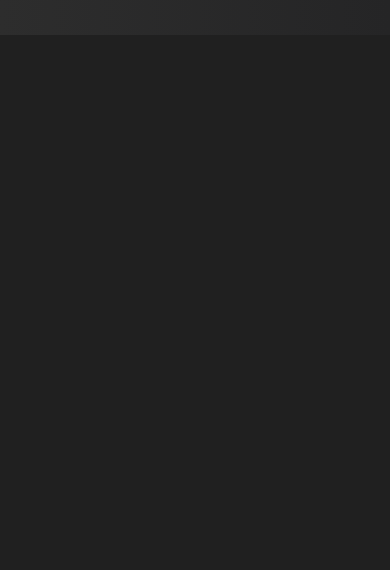
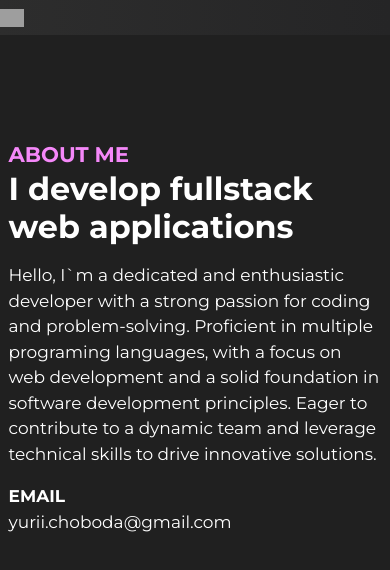
Before and after one commit to newento14/portfolio, a Next.js app: page /readme in a window 390 px wide. Shown: the top 570 px of the page. Built offline with nearby package versions, Linux system fonts and the light colour scheme; grey boxes are pictures that could not be loaded.

Commit message:
readme section

```diff
--- a/src/app/page.tsx
+++ b/src/app/page.tsx
@@ -13,7 +13,7 @@ export default function Home() {
 
   return (
     <div
-      className="h-[90vh] flex max-xl:flex-col max-xl:gap-y-6 justify-center items-center text-[#d8d5cf] gap-x-16 max-sm:gap-x-2">
+      className="h-[90vh] flex max-xl:flex-col max-xl:gap-y-6 max-sm:pt-24 justify-center items-center text-[#d8d5cf] gap-x-16 max-sm:gap-x-2">
       <div className="flex flex-col gap-y-4">
         <motion.h1 initial={{y: 50, opacity: 0}}
                    whileInView={{
--- a/src/app/readme/page.tsx
+++ b/src/app/readme/page.tsx
@@ -1,7 +1,22 @@
 export default function Page() {
   return (
-    <div>
-
+    <div className="flex text-white justify-center items-center h-[80vh]">
+      <div className="flex flex-col max-w-[600px] w-fit px-2 gap-y-4">
+        <div>
+          <p className="font-bold text-xl text-purple">ABOUT ME</p>
+          <p className="font-bold text-3xl">I develop fullstack web applications</p>
+        </div>
+        <p>Hello, I`m a dedicated and enthusiastic developer with a strong
+          passion for coding and problem-solving. Proficient in multiple programing
+          languages, with a focus on web development and a solid foundation in
+          software development principles. Eager to contribute to a dynamic team
+          and leverage technical skills to drive innovative solutions.
+        </p>
+        <div>
+          <p className="font-bold">EMAIL</p>
+          <p>yurii.choboda@gmail.com</p>
+        </div>
+      </div>
     </div>
   )
 }
--- a/src/components/Tabs.tsx
+++ b/src/components/Tabs.tsx
@@ -14,19 +14,34 @@ const map: { [key: string]: string } = {
   '/stack': 'Stack.tsx'
 };
 
+const isClientSide = () => typeof window !== 'undefined';
+
+const getWindowSize = () => {
+  if (isClientSide()) {
+    const { innerWidth, innerHeight } = window;
+    return { innerWidth, innerHeight };
+  } else {
+    return { innerWidth: 0, innerHeight: 0 };
+  }
+};
+
+
 const Tabs = () => {
   const dispatch = useDispatch();
   const tabs = useTypedSelector(x => x.tabs.tabs);
   const selectedTab = useTypedSelector(x => x.tabs.selectedTab);
 
-  const [windowDimensions, setWindowDimensions] = useState({height: 0, width: 0});
+  const [windowDimensions, setWindowDimensions] = useState({innerWidth: 0, innerHeight: 0});
   const [visible, setVisible] = useState(false);
+
+  console.log(windowDimensions)
 
 
   useEffect(() => {
+    setWindowDimensions(getWindowSize())
     function handleResize(e: Event) {
       // @ts-ignore
-      setWindowDimensions({height: e.target.innerHeight, width: e.target.innerWidth})
+      setWindowDimensions({innerHeight: e.target.innerHeight, innerWidth: e.target.innerWidth})
     }
 
     window.addEventListener('resize', handleResize);
@@ -35,10 +50,10 @@ const Tabs = () => {
 
   return (
     <div className="fixed w-full flex h-[35px] bg-gradient-to-r from-[#2d2d2d] to-[#252526] font-sans z-[100]">
-      {windowDimensions.width < 640 && windowDimensions.width !== 0 &&
-          <button onClick={() => setVisible(!visible)}><img className="w-[24px]"
-                                                            src="https://www.svgrepo.com/show/506800/burger-menu.svg"
-                                                            alt='open side menu'/></button>}
+      {windowDimensions.innerWidth < 640 && windowDimensions.innerWidth !== 0 &&
+        <button onClick={() => setVisible(!visible)}><img className="w-[24px]"
+                                                          src="https://www.svgrepo.com/show/506800/burger-menu.svg"
+                                                          alt='open side menu'/></button>}
       <AnimatePresence>
         {visible && <SideBar setVisible={setVisible} value={true}/>}
       </AnimatePresence>
```
Also changed, not shown: src/components/SlidingText.tsx (+7 -7 lines).
